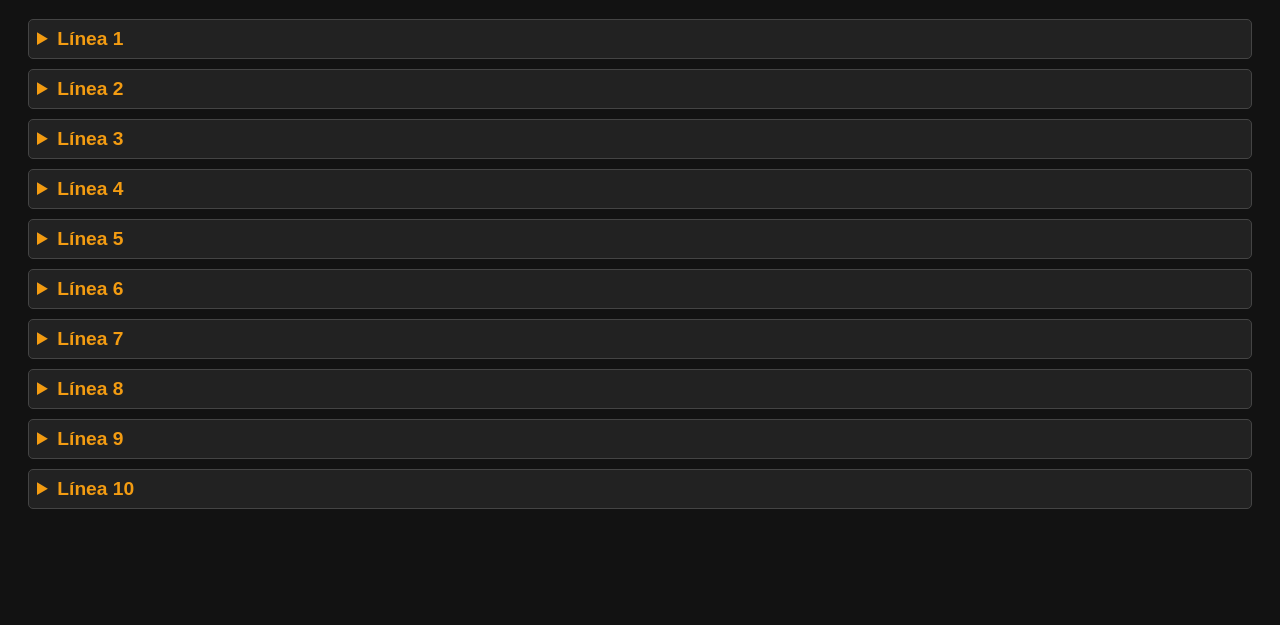
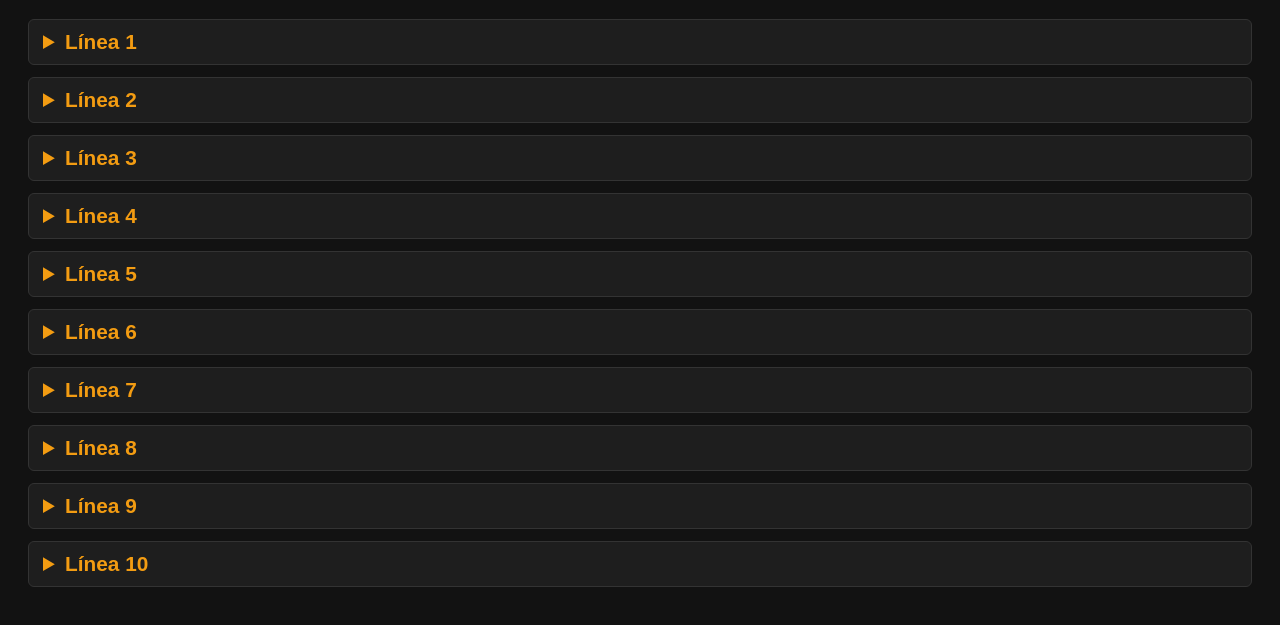
Before and after one commit to WireNext/MetroValenciaHorarios, a plain HTML site: page index.html in a window 1280 px wide. Shown: the part 89-714 px from the top of the page. Drawn offline with Linux system fonts and the light colour scheme.

Commit message:
Update index.html

```diff
--- a/index.html
+++ b/index.html
@@ -12,30 +12,34 @@
     padding: 20px;
   }
   details {
-      margin-bottom: 10px;
-      border: 1px solid #444;
-      border-radius: 5px;
-      padding: 8px;
-      background-color: #222;
+    margin-bottom: 12px;
+    border: 1px solid #333;
+    border-radius: 6px;
+    background-color: #1e1e1e;
+    padding: 10px 14px;
   }
   summary {
     cursor: pointer;
     font-weight: bold;
-      color: #f39c12; /* naranja */
+    color: #f39c12;
     user-select: none;
+    font-size: 1.3em;
   }
-    .linea > summary {
-      font-size: 1.2em;
+  details details {
+    margin-top: 8px;
+    padding-left: 18px;
   }
-    .sentido > summary {
-      font-size: 1em;
-      margin-left: 15px;
+  details details > summary {
+    font-size: 1.1em;
+    color: #e67e22;
   }
   p {
-      margin-left: 30px;
-      margin-top: 5px;
+    margin-left: 24px;
+    margin-top: 6px;
+    font-size: 0.95em;
     white-space: nowrap;
     overflow-x: auto;
+    scrollbar-width: thin;
   }
 </style>
 </head>
@@ -50,11 +54,13 @@
         if (!resp.ok) throw new Error("No se pudo cargar el JSON");
         const data = await resp.json();
 
-        // Agrupar por línea y sentido (direction_name)
+        // Agrupar por línea y sentido, descartando datos sin sentido definido
         const lineas = {};
         data.forEach(item => {
           const linea = item.route_short_name.toString();
-          const sentido = item.direction_name || "Sin destino";
+          const sentido = item.direction_name?.trim();
+          if (!sentido) return; // saltamos si no tiene sentido (no mostrar "Sin destino")
+
           if (!lineas[linea]) lineas[linea] = {};
           if (!lineas[linea][sentido]) lineas[linea][sentido] = [];
           lineas[linea][sentido].push(item);
@@ -63,7 +69,7 @@
         const container = document.getElementById('container');
         container.innerHTML = '';
 
-        for (const [lineaKey, sentidos] of Object.entries(lineas)) {
+        Object.entries(lineas).sort((a,b) => Number(a[0]) - Number(b[0])).forEach(([lineaKey, sentidos]) => {
           const divLinea = document.createElement('details');
           divLinea.className = 'linea';
 
@@ -71,7 +77,7 @@
           summaryLinea.textContent = `Línea ${lineaKey}`;
           divLinea.appendChild(summaryLinea);
 
-          for (const [sentidoKey, paradas] of Object.entries(sentidos)) {
+          Object.entries(sentidos).forEach(([sentidoKey, paradas]) => {
             const divSentido = document.createElement('details');
             divSentido.className = 'sentido';
 
@@ -86,9 +92,13 @@
             });
 
             divLinea.appendChild(divSentido);
-          }
+          });
 
           container.appendChild(divLinea);
+        });
+
+        if (Object.keys(lineas).length === 0) {
+          container.textContent = 'No se encontraron horarios con sentido definido.';
         }
       } catch (error) {
         document.getElementById('container').textContent = 'Error cargando horarios: ' + error.message;
```
Lines whose indentation alone changed are shown as unchanged.
